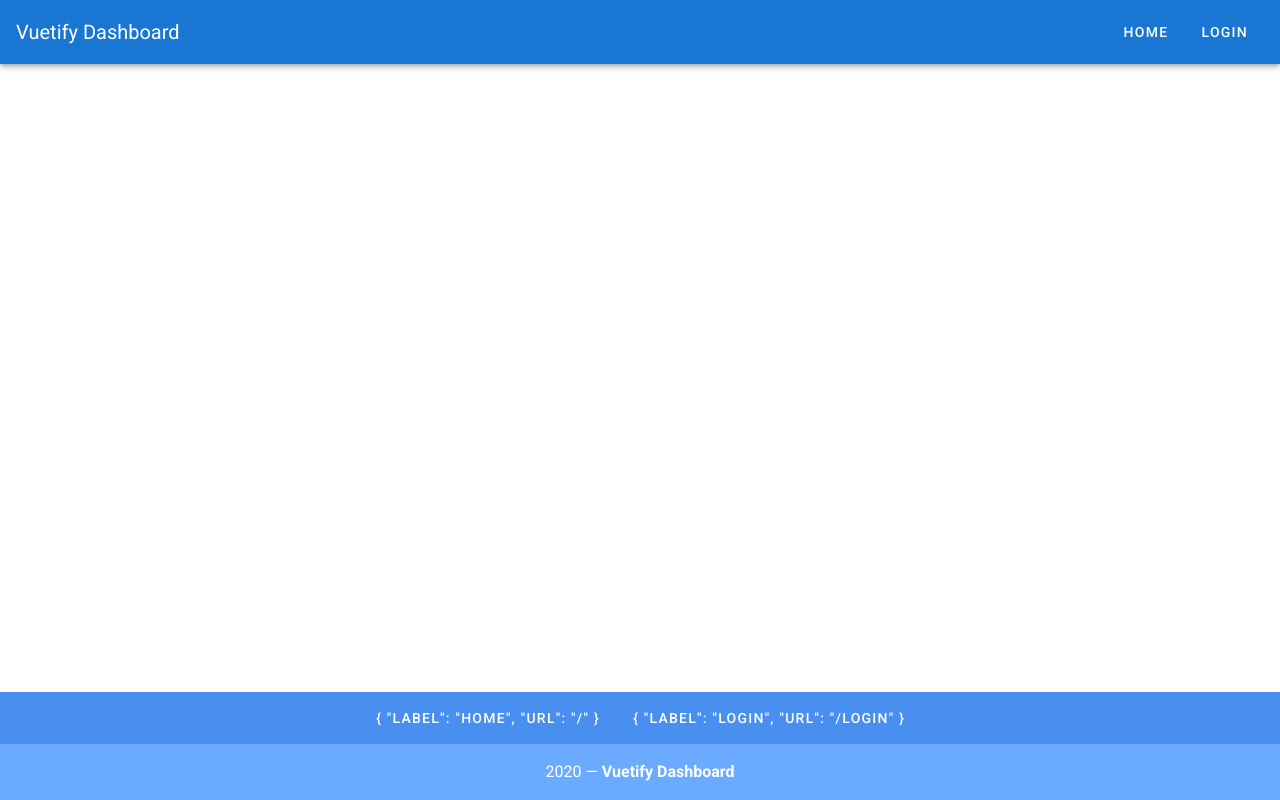
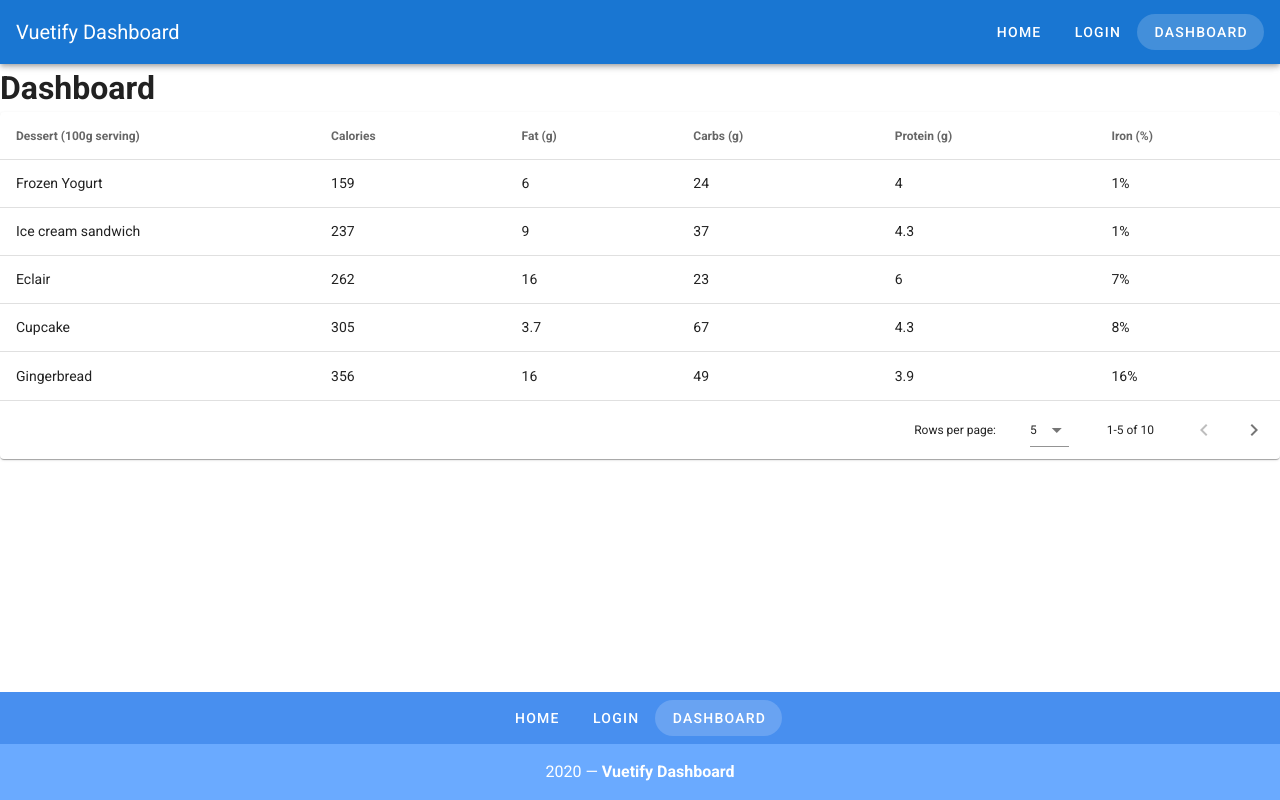
Before and after one commit to takuyaKIKUCHI99/vuefify-dashboard, a Vue app: page /dashboard in a window 1280 px wide. Built offline with nearby package versions, Linux system fonts and the light colour scheme.

Commit message:
Dashboard

```diff
--- a/src/App.vue
+++ b/src/App.vue
@@ -1,5 +1,4 @@
 <template>
-  <div id="app">
   <v-app>
     <v-app-bar app color="primary" dark>
       <v-toolbar-title>Vuetify Dashboard</v-toolbar-title>
@@ -27,13 +26,14 @@
       >
         <v-btn
           v-for="link in links"
-            :key="link"
+          :key="`${link.label}-footer-link`"
           color="white"
           text
           rounded
           class="my-2"
+          :to="link.url"
         >
-            {{ link }}
+          {{ link.label }}
         </v-btn>
         <v-col
           class="primary lighten-2 py-4 text-center white--text"
@@ -44,7 +44,6 @@
       </v-row>
     </v-footer>
   </v-app>
-  </div>
 </template>
 
 <script>
@@ -61,6 +60,10 @@
         label: "Login",
         url: "/login",
       },
+      {
+        label: "Dashboard",
+        url: "/dashboard",
+      },
     ],
   }),
 };
--- a/src/router/index.js
+++ b/src/router/index.js
@@ -21,8 +21,13 @@
   },
   {
     path: "/login",
-    name: "login",
+    name: "Login",
     component: () => import("../views/Login.vue"),
+  },
+  {
+    path: "/dashboard",
+    name: "Dashboard",
+    component: () => import("../views/Dashboard.vue"),
   },
 ];
 
--- /dev/null
+++ b/src/views/Dashboard.vue
@@ -0,0 +1,138 @@
+<template>
+  <div>
+    <h1>Dashboard</h1>
+    <v-data-table
+      :headers="headers"
+      :items="desserts"
+      :items-per-page="5"
+      class="elevation-1"
+      @click:row="selectRow"
+    ></v-data-table>
+    <v-snackbar v-model="snackbar">
+      You have selected {{ currentItem }}
+      <template v-slot:action="{ attrs }">
+        <v-btn
+          color="pink"
+          text
+          v-bind="attrs"
+          @click="snackbar = false"
+        >
+          Close
+        </v-btn>
+      </template>
+    </v-snackbar>
+  </div>
+</template>
+
+<script>
+export default {
+  name: "Dashboard",
+  data() {
+    return {
+      snackbar: false,
+      currentItem: "",
+      headers: [
+        {
+          text: "Dessert (100g serving)",
+          align: "start",
+          sortable: false,
+          value: "name",
+        },
+        { text: "Calories", value: "calories" },
+        { text: "Fat (g)", value: "fat" },
+        { text: "Carbs (g)", value: "carbs" },
+        { text: "Protein (g)", value: "protein" },
+        { text: "Iron (%)", value: "iron" },
+      ],
+      desserts: [
+        {
+          name: "Frozen Yogurt",
+          calories: 159,
+          fat: 6.0,
+          carbs: 24,
+          protein: 4.0,
+          iron: "1%",
+        },
+        {
+          name: "Ice cream sandwich",
+          calories: 237,
+          fat: 9.0,
+          carbs: 37,
+          protein: 4.3,
+          iron: "1%",
+        },
+        {
+          name: "Eclair",
+          calories: 262,
+          fat: 16.0,
+          carbs: 23,
+          protein: 6.0,
+          iron: "7%",
+        },
+        {
+          name: "Cupcake",
+          calories: 305,
+          fat: 3.7,
+          carbs: 67,
+          protein: 4.3,
+          iron: "8%",
+        },
+        {
+          name: "Gingerbread",
+          calories: 356,
+          fat: 16.0,
+          carbs: 49,
+          protein: 3.9,
+          iron: "16%",
+        },
+        {
+          name: "Jelly bean",
+          calories: 375,
+          fat: 0.0,
+          carbs: 94,
+          protein: 0.0,
+          iron: "0%",
+        },
+        {
+          name: "Lollipop",
+          calories: 392,
+          fat: 0.2,
+          carbs: 98,
+          protein: 0,
+          iron: "2%",
+        },
+        {
+          name: "Honeycomb",
+          calories: 408,
+          fat: 3.2,
+          carbs: 87,
+          protein: 6.5,
+          iron: "45%",
+        },
+        {
+          name: "Donut",
+          calories: 452,
+          fat: 25.0,
+          carbs: 51,
+          protein: 4.9,
+          iron: "22%",
+        },
+        {
+          name: "KitKat",
+          calories: 518,
+          fat: 26.0,
+          carbs: 65,
+          protein: 7,
+          iron: "6%",
+        },
+      ],
+    };
+  },
+  methods: {
+    selectRow(event) {
+      this.snackbar = true;
+      this.currentItem = event.name;
+    },
+  },
+};
+</script>
```
Lines whose indentation alone changed are shown as unchanged.
